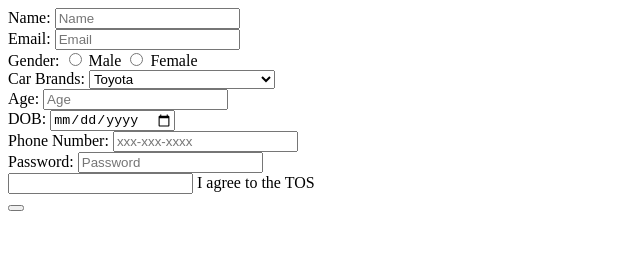
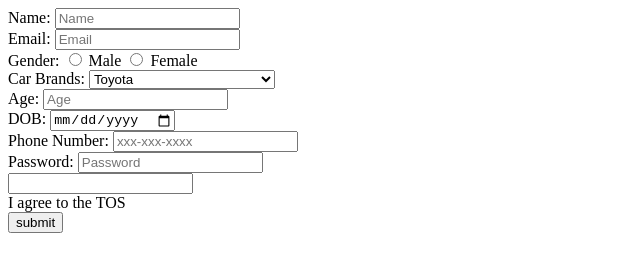
Before and after one commit to acciojob/signup-form-car-Dhruv123-hub, a website: page main.html in a window 1280 px wide. Shown: the whole page, without its empty margins (0-640 px from the left). Drawn offline with Linux system fonts and the light colour scheme.

Commit message:
created a submission

```diff
--- a/main.html
+++ b/main.html
@@ -39,11 +39,11 @@
         <input type="password" id="password" name="password" placeholder="Password" required><br>
 
         <label>
-            <input keep="checkbox" id="tos" name="tos" required>
+            <input keep="checkbox" id="tos" name="tos" required><br>
             I agree to the TOS
         </label><br>
 
-        <button type="submit"></button>
+        <button type="submit">submit</button>
     </form>
 </body>
 </html>
```
